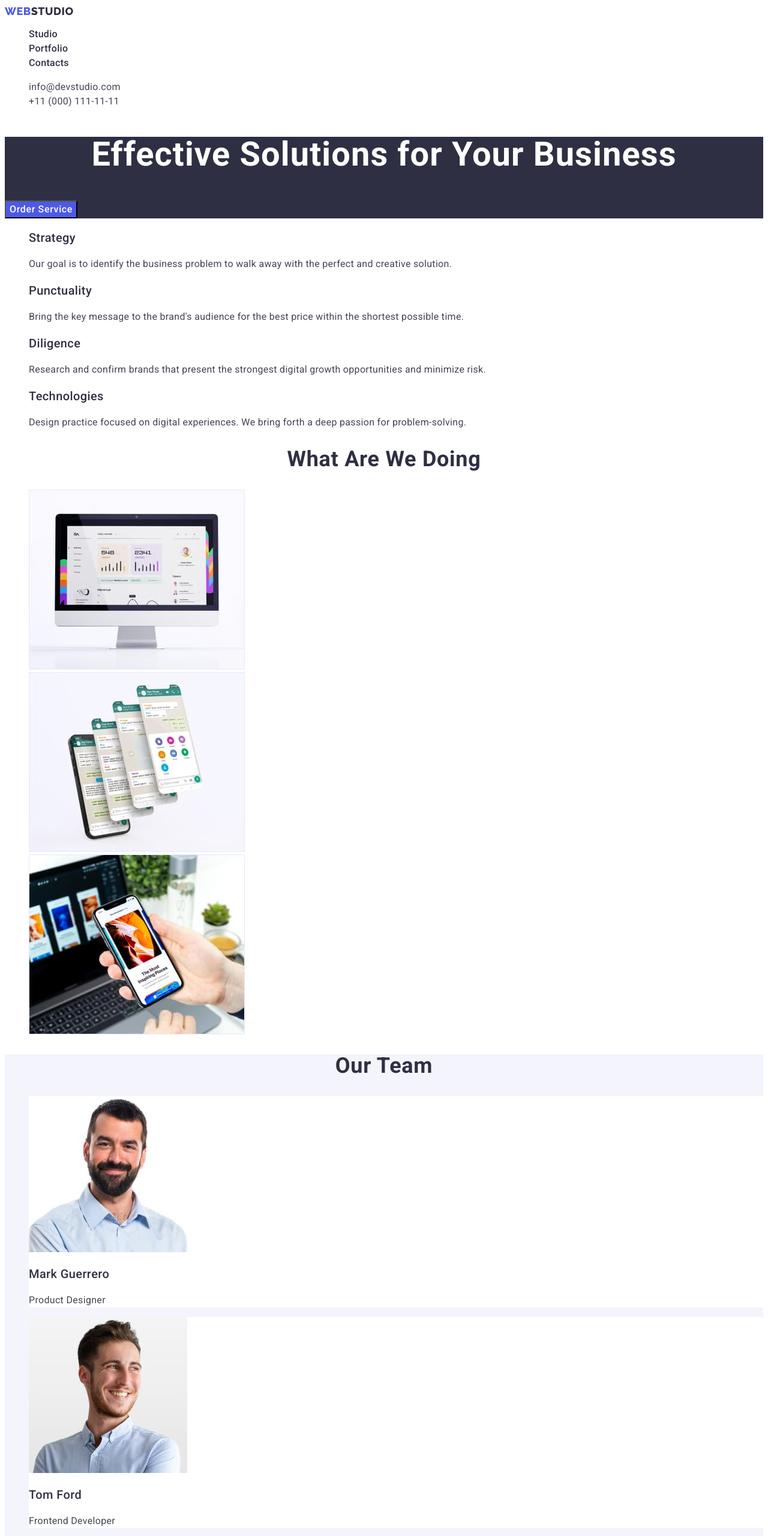
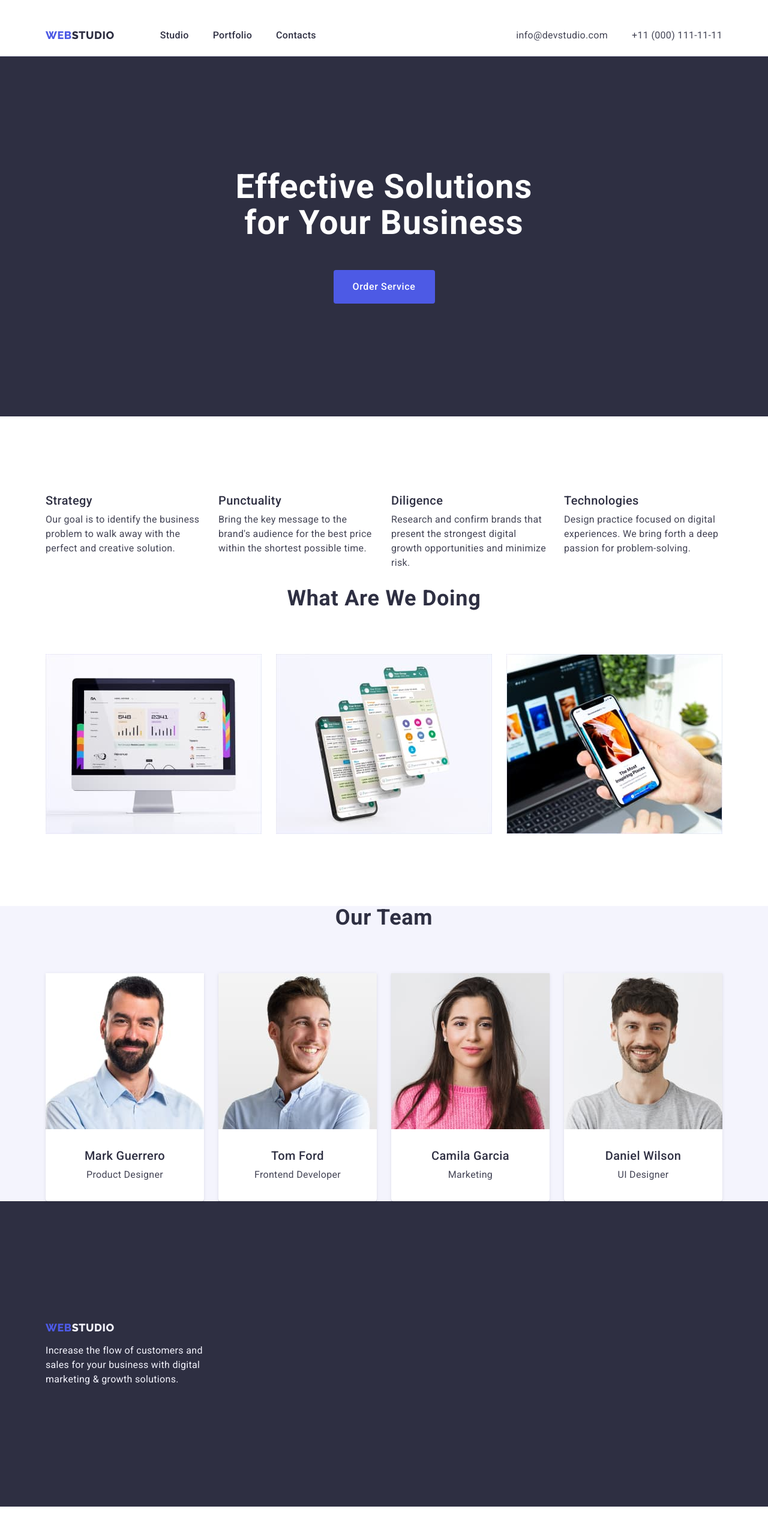
Before and after one commit to Anna-Yavorska/goit-markup-hw-03, a plain HTML site: page index.html in a window 1280 px wide. Shown: the top 2560 px of the page at 60% size. After the commit the page ends 2511 px from the top, so only its background shows below. Drawn offline with nearby package versions, Linux system fonts and the light colour scheme.

Commit message:
add positioning

```diff
--- a/css/styles.css
+++ b/css/styles.css
@@ -6,11 +6,34 @@
   --background-color: #e5e5e5;
   --accent-color: #ffffff;
   --secondary-accent-color: #404bbf;
+  --card-border-color: #e7e9fc;
 }
 body {
   font-family: "Roboto", sans-serif;
   color: var(--main-color);
   background-color: var(--accent-color);
+}
+
+p,
+h1,
+h2,
+h3,
+h4,
+h5,
+h6 {
+  margin: 0;
+}
+
+ul,
+ol {
+  margin: 0;
+  padding: 0;
+}
+
+img {
+  display: block;
+  max-width: 100%;
+  height: auto;
 }
 .list {
   list-style: none;
@@ -18,8 +41,28 @@ body {
 .link {
   text-decoration: none;
 }
+
+.container {
+  width: 1158px;
+  padding-left: 15px;
+  padding-right: 15px;
+  margin: 0 auto;
+}
 /* Header */
+.header {
+  padding-top: 24px;
+  border-bottom: 1px solid var(--card-border-color);
+}
+.header-container {
+  display: flex;
+}
+.main-navigation {
+  display: flex;
+}
 .logo {
+  display: inline-block;
+  padding: 24px 0;
+  margin-right: 76px;
   font-family: "Raleway", sans-serif;
   font-weight: 800;
   font-size: 18px;
@@ -40,7 +83,13 @@ body {
 .logo-part-two {
   color: var(--secondary-color);
 }
+.site-nav {
+  display: flex;
+  align-items: center;
+  gap: 40px;
+}
 .title {
+  display: inline-block;
   font-weight: 500;
   font-size: 16px;
   line-height: 1.5;
@@ -48,30 +97,42 @@ body {
   color: var(--secondary-color);
 }
 .title:hover,
-.title:focus{
+.title:focus {
   color: var(--secondary-accent-color);
 }
-.address{
+.address {
+  margin-left: auto;
   font-style: normal;
+  display: flex;
+  align-items: center;
 }
-.address-link{
-  font-weight: 400;
+.contacts {
+  display: flex;
+  gap: 40px;
+}
+.address-link {
+  display: inline-block;
   font-size: 16px;
   line-height: 1.5;
   letter-spacing: 0.02em;
   color: inherit;
 }
 .address-link:hover,
-.address-link:focus{
+.address-link:focus {
   color: var(--secondary-accent-color);
 }
 /* Hero */
 .hero {
   background-color: var(--secondary-color);
-
 }
-.hero-title{
-font-weight: 700;
+.hero-container{
+  padding: 188px 0;
+}
+.hero-title {
+  margin-left: auto;
+  margin-right: auto;
+  margin-bottom: 48px;
+  width: 496px;
   font-size: 56px;
   line-height: 1.07;
   letter-spacing: 0.02em;
@@ -79,7 +140,13 @@ text-align: center;
   color: var(--accent-color);
 }
 .main-button {
-  font-family: inherit;
+  display: block;
+  margin-left: auto;
+  margin-right: auto;
+
+  min-width: 169px;
+  height: 56px;
+
   font-weight: 500;
   font-size: 16px;
   line-height: 1.5;
@@ -87,6 +154,8 @@ text-align: center;
   background-color: var(--logo-button-color);
   color: var(--accent-color);
   cursor: pointer;
+  border: none;
+  border-radius: 4px;
 }
 .main-button:hover,
 .main-button:focus,
@@ -96,17 +165,33 @@ text-align: center;
   color: var(--accent-color);
 }
 /* Our strengths */
-.hidden-title{
+.strengths-container{
+  padding-top: 128px;
+  padding-bottom: 28px;
+}
+
+.visually-hidden {
   position: absolute;
   width: 1px;
   height: 1px;
   margin: -1px;
+  border: 0;
   padding: 0;
+  white-space: nowrap;
+  clip-path: inset(100%);
+  clip: rect(0 0 0 0);
   overflow: hidden;
-  border: 0;
-  clip: rect(0 0 0 0);
+}
+.list-position {
+  display: flex;
+  gap: 24px;
+
+}
+.list-position .subtitle {
+  width: 264px;
 }
 .subtitle {
+  margin-bottom: 8px;
   font-weight: 500;
   font-size: 20px;
   line-height: 1.2;
@@ -120,7 +205,7 @@ text-align: center;
   color: var(--main-color);
 }
 .section-title {
-  font-weight: 700;
+  margin-bottom: 72px;
   font-size: 36px;
   line-height: 1.11;
   letter-spacing: 0.02em;
@@ -128,29 +213,85 @@ text-align: center;
   text-transform: capitalize;
   color: var(--secondary-color);
 }
+/* What are we doing */
+.container-examples{
+  padding-bottom: 120px;
+}
+.examples {
+  display: flex;
+  gap: 24px;
+}
+.example-item{
+  width: calc((100%-48px)/3);
+}
 /* Team */
 .team-section {
   background-color: var(--secondary-background);
 }
-.team-photo{
+.employee {
+  text-align: center;
+}
+.employee-card {
+  display: flex;
+  gap: 24px;
+}
+.team-photo {
   background-color: var(--accent-color);
+  box-shadow: 0px 1px 6px rgba(46, 47, 66, 0.08),
+    0px 1px 1px rgba(46, 47, 66, 0.16), 0px 2px 1px rgba(46, 47, 66, 0.08);
+  border-radius: 0px 0px 4px 4px;
+  width: calc((100% -72px)/4);
+}
+.employee-deskription {
+  padding: 32px 16px;
 }
 /* Footer */
 .footer {
+  padding: 100px 0;
   background-color: var(--secondary-color);
 }
-.footter-logo-part-two {
+.logo-footer {
+  display: inline-block;
+  padding-top: 100px;
+  font-family: "Raleway", sans-serif;
+  font-weight: 800;
+  font-size: 18px;
+  line-height: 1.17;
+  letter-spacing: 0.03em;
+  text-transform: uppercase;
+  color: var(--logo-button-color);
+}
+.footer-logo-part-two {
   color: var(--secondary-background);
 }
 .footer-description {
+  margin-top: 16px;
+  padding-bottom: 100px;
+  display: block;
+  width: 264px;
+  margin-right: auto;
   font-size: 16px;
   line-height: 1.5;
   letter-spacing: 0.02em;
   color: var(--secondary-background);
 }
+/* Portfolio */
+.our-works {
+  padding-bottom: 120px;
+}
 /* Menu buttons */
+.portfolio-button {
+  display: flex;
+  justify-content: center;
+  gap: 24px;
+  padding-top: 96px;
+}
 .menu-button {
-  font-family: inherit;
+  display: block;
+  margin-left: auto;
+  margin-right: auto;
+  margin-bottom: 72px;
+  height: 48px;
   font-weight: 500;
   font-size: 16px;
   line-height: 1.5;
@@ -158,4 +299,33 @@ text-align: center;
   color: var(--logo-button-color);
   background-color: var(--secondary-background);
   cursor: pointer;
+  border: none;
+  border-radius: 4px;
 }
+.our-works{
+  display: flex;
+  flex-wrap: wrap;
+  gap: 24px;
+}
+.work-example {
+display: flex;
+width: calc((100% - 48px)/3);
+  padding-bottom: 32px;
+  border: 1px solid var(--card-border-color);
+}
+.example-item{
+  display: inline-block;
+
+  box-sizing: border-box;
+  width: 360px;
+
+}
+.work-example .subtitle{
+  margin-top: 32px;
+}
+.example-item .subtitle{
+  padding-left: 16px;
+}
+.example-item .description{
+  padding-left: 16px;
+}
--- a/index.html
+++ b/index.html
@@ -11,23 +11,31 @@
       href="https://fonts.googleapis.com/css2?family=Raleway:wght@800&family=Roboto:wght@400;500;700&display=swap"
       rel="stylesheet"
     />
+    <link
+      rel="stylesheet"
+      href="https://cdnjs.cloudflare.com/ajax/libs/modern-normalize/2.0.0/modern-normalize.min.css"
+      integrity="sha512-4xo8blKMVCiXpTaLzQSLSw3KFOVPWhm/TRtuPVc4WG6kUgjH6J03IBuG7JZPkcWMxJ5huwaBpOpnwYElP/m6wg=="
+      crossorigin="anonymous"
+      referrerpolicy="no-referrer"
+    />
     <link rel="stylesheet" href="./css/styles.css" />
   </head>
   <body>
     <!-- Header -->
     <header class="header">
-      <nav>
+      <div class="container header-container">
+        <nav class="main-navigation">
           <a class="link logo" href="./index.html"
             >Web<span class="top-logo-part-two">Studio</span></a
           >
-        <ul class="list">
+          <ul class="list site-nav">
             <li><a class="link title" href="./index.html">Studio</a></li>
             <li><a class="link title" href="./portfolio.html">Portfolio</a></li>
             <li><a class="link title" href="">Contacts</a></li>
           </ul>
         </nav>
         <address class="address">
-        <ul class="list">
+          <ul class="list contacts">
             <li>
               <a class="link address-link" href="mailto:info@devstudio.com"
                 >info@devstudio.com</a
@@ -40,23 +48,27 @@
             </li>
           </ul>
         </address>
+      </div>
     </header>
 
     <main>
       <!-- Hero -->
       <section class="hero">
+        <div class="container hero-container">
           <h1 class="hero-title">Effective Solutions for Your Business</h1>
           <button class="main-button" type="button">Order Service</button>
+        </div>
       </section>
       <!-- Our strengths -->
       <section>
-        <h2 hidden class="hidden-title">Our strengths</h2>
-        <ul class="list">
+        <div class="container strengths-container">
+          <h2 class="visually-hidden">Our strengths</h2>
+          <ul class="list list-position">
             <li>
               <h3 class="subtitle">Strategy</h3>
               <p class="description">
-              Our goal is to identify the business problem to walk away with the
-              perfect and creative solution.
+                Our goal is to identify the business problem to walk away with
+                the perfect and creative solution.
               </p>
             </li>
             <li>
@@ -81,12 +93,14 @@
               </p>
             </li>
           </ul>
+        </div>
       </section>
       <!-- What are we doing -->
-      <section>
+      <section class="container-examples">
+        <div class="container">
           <h2 class="section-title">What are we doing</h2>
-        <ul class="list">
-          <li>
+          <ul class="list examples">
+            <li class="example-item">
               <img
                 src="./images/monitor.jpg"
                 alt="monitor"
@@ -111,35 +125,46 @@
               />
             </li>
           </ul>
+        </div>
       </section>
       <!-- Our Team -->
       <section class="team-section">
+        <div class="container employee">
           <h2 class="section-title">Our Team</h2>
-        <ul class="list">
+            <ul class="list employee-card">
               <li class="team-photo">
-            <img class="team-photo" src="./images/man.jpg" alt="man" width="264" height="260" />
+                <img
+                  src="./images/man.jpg"
+                  alt="man"
+                  width="264"
+                  height="260"
+                />
+                <div class="employee-deskription">
                   <h3 class="subtitle">Mark Guerrero</h3>
                   <p class="description">Product Designer</p>
+                </div>
               </li>
               <li class="team-photo">
-            <img class="team-photo"
+                <img
                   src="./images/young-man.jpg"
                   alt="smiling man"
                   width="264"
                   height="260"
                 />
+                <div class="employee-deskription">
                 <h3 class="subtitle">Tom Ford</h3>
-            <p class="description">Frontend Developer</p>
+                <p class="description">Frontend Developer</p></div>
               </li>
               <li class="team-photo">
-            <img class="team-photo"
+                <img
                   src="./images/woman.jpg"
                   alt="woman"
                   width="264"
                   height="260"
                 />
+                <div class="employee-deskription">
                 <h3 class="subtitle">Camila Garcia</h3>
-            <p class="description">Marketing</p>
+                <p class="description">Marketing</p></div>
               </li>
               <li class="team-photo">
                 <img
@@ -148,21 +173,25 @@
                   width="264"
                   height="260"
                 />
+                <div class="employee-deskription">
                 <h3 class="subtitle">Daniel Wilson</h3>
-            <p class="description">UI Designer</p>
+                <p class="description">UI Designer</p></div>
               </li>
             </ul>
+        </div>
       </section>
     </main>
     <!-- Footer -->
     <footer class="footer">
-      <a class="link logo" href="./index.html"
-        >Web<span class="footter-logo-part-two">Studio</span></a
+      <div class="container">
+        <a class="link logo-footer" href="./index.html"
+          >Web<span class="footer-logo-part-two">Studio</span></a
         >
         <p class="footer-description">
-        Increase the flow of customers and sales for your business with digital
-        marketing & growth solutions.
+          Increase the flow of customers and sales for your business with
+          digital marketing & growth solutions.
         </p>
+      </div>
     </footer>
   </body>
 </html>
```
Also changed, not shown: portfolio.html (+68 -39 lines). Lines whose indentation alone changed are shown as unchanged.
